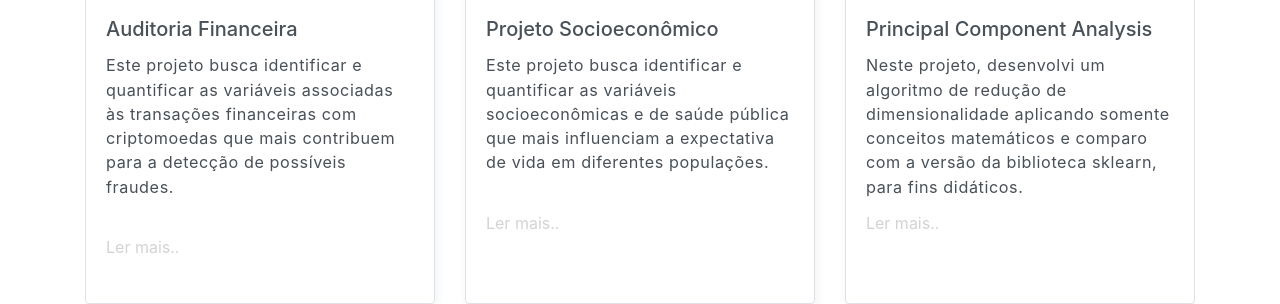
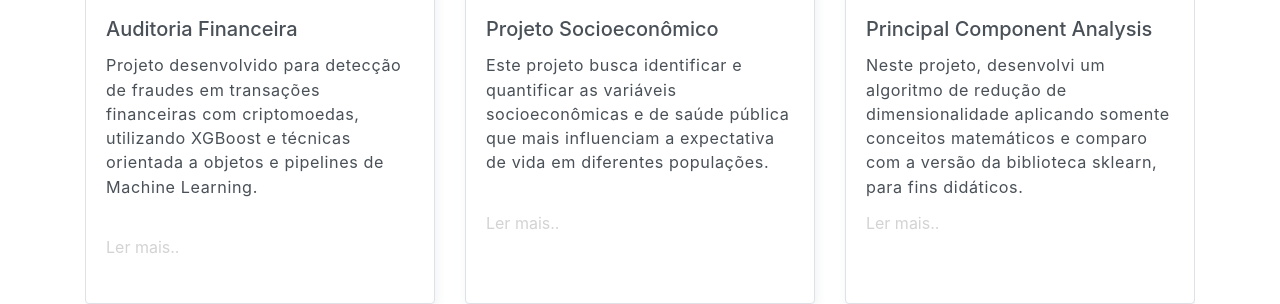
Before and after one commit to gabriellanner/gabriellanner.github.io, a plain HTML site: page index.html in a window 1280 px wide. Shown: the part 2592-2896 px from the top of the page. Drawn offline with nearby package versions, Linux system fonts and the light colour scheme; a script that the page names is missing.

Commit message:
Update index.html

```diff
--- a/index.html
+++ b/index.html
@@ -260,7 +260,7 @@
                               <img src="assets/imgs/auditoria_financeira.jpg" alt="" class="card-img-top w-100">
                               <div class="card-body">
                                 <h5 class="card-title">Auditoria Financeira</h5>
-                                <p>Este projeto busca identificar e quantificar as variáveis associadas às transações financeiras com criptomoedas que mais contribuem para a detecção de possíveis fraudes. </p><br>
+                                <p>Projeto desenvolvido para detecção de fraudes em transações financeiras com criptomoedas, utilizando XGBoost e técnicas orientada a objetos e pipelines de Machine Learning.</p><br>
                                 <a href="https://github.com/gabriellanner/Preven-o-de-Fraudes" target="_blank">Ler mais..</a>
                               </div>
                             </div>
```
